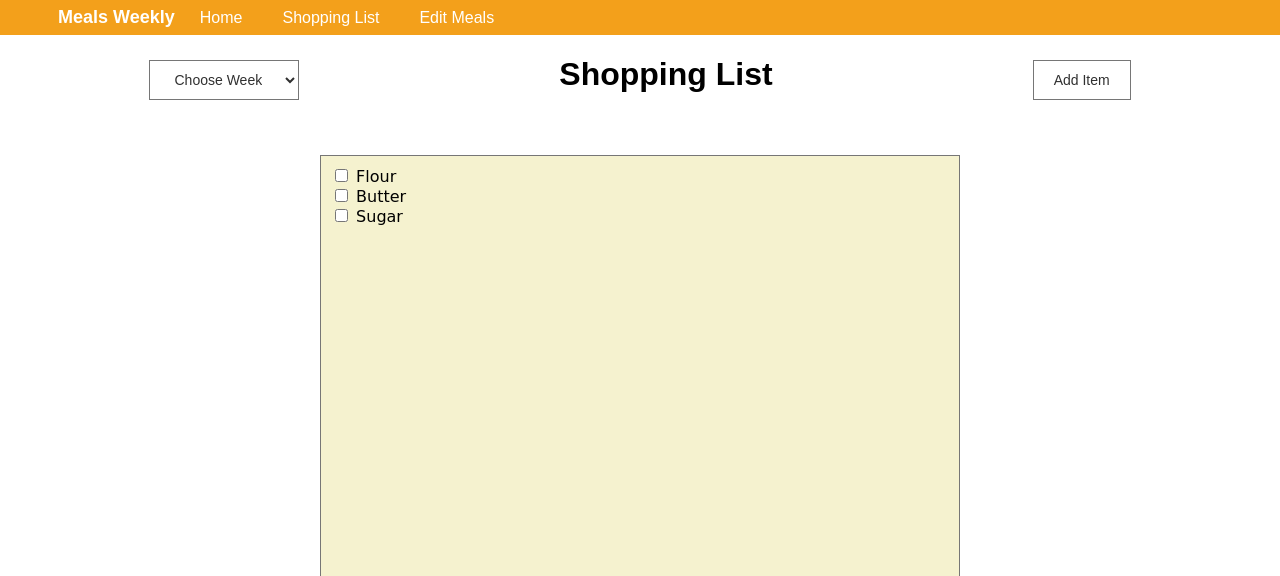
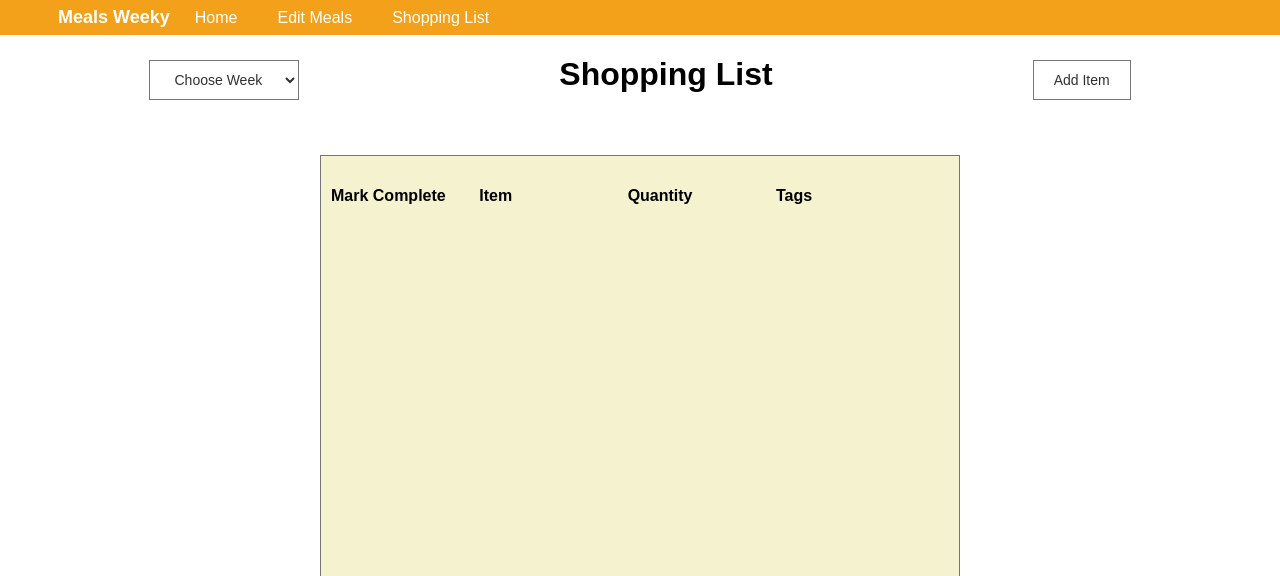
Before and after one commit to kavadloj/MealsWeekly, a Node server app: page /list in a window 1280 px wide. Shown: the top 576 px of the page. Run offline with Node 20, Linux system fonts and the light colour scheme; data that the repository does not hold is empty; some libraries are stand-ins or nearby versions.

Commit message:
Updates to list page

```diff
--- /dev/null
+++ b/Meals Weekly 2.0/mealsweekly/public/javascripts/list.js
@@ -0,0 +1,25 @@
+// Get the modal
+var modal = document.getElementById("myModal");
+
+// Get the button that opens the modal
+var btn = document.getElementById("additem");
+
+// Get the <span> element that closes the modal
+var span = document.getElementsByClassName("close")[0];
+
+// When the user clicks the button, open the modal
+btn.onclick = function() {
+  modal.style.display = "block";
+}
+
+// When the user clicks on <span> (x), close the modal
+span.onclick = function() {
+  modal.style.display = "none";
+}
+
+// When the user clicks anywhere outside of the modal, close it
+window.onclick = function(event) {
+  if (event.target == modal) {
+    modal.style.display = "none";
+  }
+}
--- a/Meals Weekly 2.0/mealsweekly/public/stylesheets/mycss.css
+++ b/Meals Weekly 2.0/mealsweekly/public/stylesheets/mycss.css
@@ -44,7 +44,7 @@ a.nav:hover {
     flex-wrap: wrap;
     border-top: none;
 }
-#title, h1, h2, h3 {
+#title, h1, h2, h3, h4 {
     font-family: "Marker Felt", fantasy;
     display: inline-block;
 }
@@ -139,7 +139,7 @@ input[type=text]:focus, input[type=password]:focus {
     cursor: pointer;
     background-color: rgb(187, 187, 187);
 }
-#addweek {
+#addweek, #additem {
     margin-left: 20%;
 }
 #dayselect {
@@ -215,7 +215,7 @@ input[type=text]:focus, input[type=password]:focus {
     display: table;
     width: 100%;
   }
-  #addWeekForm {
+  #addWeekForm, #addItemForm {
     display: table-cell;
     text-align: center;
     vertical-align: middle;
@@ -229,3 +229,15 @@ input[type=text]:focus, input[type=password]:focus {
   #logged-in-as {
     margin-left: auto;
   }
+
+
+  .column {
+    float: left;
+    width: 24%;
+  }
+
+  .listitem:after {
+    content: "";
+    display: table;
+    clear: both;
+  }
--- a/Meals Weekly 2.0/mealsweekly/routes/index.js
+++ b/Meals Weekly 2.0/mealsweekly/routes/index.js
@@ -80,7 +80,15 @@ router.get('/home', function(req, res) {
 
 /* GET List page. */
 router.get('/list', function(req, res) {
-  res.render('list', { title: 'Meals Weekly', "weeksArray" : weeksArray});
+  var db = req.db;
+  var collection = db.get('listcollection');
+  collection.find({"username" : globalUser, "week" : globalWeek},{},function(e,docs){
+      res.render('list', {
+          title: "Meals Weeky",
+          "weeksArray" : weeksArray,
+          "shoppinglist" : docs
+      });
+  });
 });
 
 /* GET Add Meal page. */
@@ -323,5 +331,48 @@ router.post('/switchweek', function(req, res) {
   res.redirect("home");
 });
 
+router.post('/switchlistweek', function(req, res) {
+  var setweek = req.body.week;
+  globalWeek = setweek;
+  res.redirect("list");
+});
+
+
+
+/* POST to Add List Item service */
+router.post('/newitem', function(req, res) {
+
+  // Set our internal DB variable
+  var db = req.db;
+
+  // Get our form values. These rely on the "name" attributes
+  var username = globalUser;
+  var week = globalWeek;
+  var item = req.body.itemName;
+  var quantity = req.body.quantity;
+  var tags = req.body.tags;
+
+  // Set our collection
+  var collection = db.get('listcollection');
+
+  // Submit to the DB
+  collection.insert({
+    "username" : username,
+    "week" : week,
+    "item" : item,
+    "quantity" : quantity,
+    "tags" : [tags]
+  }, function (err, doc) {
+    if (err) {
+        // If it failed, return error
+        res.send("There was a problem adding the information to the database.");
+    }
+    else {
+        // And forward to success page
+        res.redirect("list");
+    }
+  });
+
+});
 
 module.exports = router;
--- a/Meals Weekly 2.0/mealsweekly/views/addmeal.ejs
+++ b/Meals Weekly 2.0/mealsweekly/views/addmeal.ejs
@@ -11,8 +11,8 @@
             <div class="navigation">
             <span id=title>Meals Weekly</span>
             <span id="nav-home"><a class="nav" href="home">Home</a></span>
+            <span id="nav-form"><a class="nav" href="addmeal">Edit Meals</a></span>
             <span id="nav-list"><a class="nav" href="list">Shopping List</a></span>
-            <span id="nav-form"><a class="nav" href="addmeal">Edit Meals</a></span>
             </div>
         </div>
 
--- a/Meals Weekly 2.0/mealsweekly/views/home.ejs
+++ b/Meals Weekly 2.0/mealsweekly/views/home.ejs
@@ -12,8 +12,8 @@
             <div class="navigation">
             <span id=title><%= title %></span>
                 <span id="nav-home"><a class="nav" href="home">Home</a></span>
+                <span id="nav-form"><a class="nav" href="addmeal">Edit Meals</a></span>
                 <span id="nav-list"><a class="nav" href="list">Shopping List</a></span>
-                <span id="nav-form"><a class="nav" href="addmeal">Edit Meals</a></span>
                 <span id="logged-in-as"></span>
             </div>
             </div>
--- a/Meals Weekly 2.0/mealsweekly/views/list.ejs
+++ b/Meals Weekly 2.0/mealsweekly/views/list.ejs
@@ -11,8 +11,8 @@
             <div class="navigation">
             <span id=title><%= title %></span>
             <span id="nav-home"><a class="nav" href="home">Home</a></span>
+            <span id="nav-form"><a class="nav" href="addmeal">Edit Meals</a></span>
             <span id="nav-list"><a class="nav" href="list">Shopping List</a></span>
-            <span id="nav-form"><a class="nav" href="addmeal">Edit Meals</a></span>
         </div>
             </div>
 
@@ -21,7 +21,8 @@
 
         <div class="flex-container">
             <div id="titlepanel">
-                <select name="week" id="week">
+                <form id="sendCurrentMeal" name="sendCurrentMeal" method="post" action="/switchlistweek">
+                    <select onchange="this.form.submit()" name="week" id="week">
                         <option value="Choose">Choose Week</option>
                         <%
                             var list = '';
@@ -30,25 +31,53 @@
                             }
                         %>
                         <%- list %>
-                </select>
+                    </select>
+                </form>
                 <h1><a name="pagetitle"></a>Shopping List</h1>
-                <button id="addweek">Add Item</button>
+                <button id="additem">Add Item</button>
             </div>
+
             <div id="shoppinglist">
                 <div class="listitem">
-                    <input type="checkbox" id="item1" name="item1" value="Flour">
-                    <label for="item1">Flour</label><br>
+                    <h4 class="column">Mark Complete</h2>
+                    <h4 class="column">Item</h2>
+                    <h4 class="column">Quantity</h2>
+                    <h4 class="column">Tags</h2>
                 </div>
-                <div class="listitem">
-                        <input type="checkbox" id="item2" name="item2" value="Butter">
-                        <label for="item2">Butter</label><br>
-                </div>
-                <div class="listitem">
-                        <input type="checkbox" id="item3" name="item3" value="Sugar">
-                        <label for="item3">Sugar</label><br>
-                </div>
+                <%
+                    if(shoppinglist.length > 0) {
+                        var mylist = '';
+                        for (i = 0; i < shoppinglist.length; i++) {
+                        mylist += '<div class="listitem"><input class="column" type="checkbox" id="item' + i + '" name="' + shoppinglist[i].item + '" value="' + shoppinglist[i].item + '"><label class="column" for="item' + i + '">' + shoppinglist[i].item + '</label><label class="column">' + shoppinglist[i].quantity + '</label><label class="column">' + shoppinglist[i].tags[0] + '</label></div>';
+                        }
+                    }
+                %>
+                <%- mylist %>
             </div>
         </div>
+
+        <div id="myModal" class="modal">
+                <div class="modal-content">
+                    <span class="close">&times;</span>
+                    <div id="modalformdiv">
+                        <form id="addItemForm" name="newitem" method="post" action="/newitem">
+                            <h2>Add new list item</h2><br>
+                            <label for="itemName">Item name:</label><br>
+                            <input type="text" id="itemName" name="itemName"><br>
+                            <label for="quantity">Quantity:</label><br>
+                            <input type="number" id="quantity" name="quantity"><br>
+                            <label for="tags">Meal tags:</label><br>
+                            <input type="text" id="tags" name="tags"><br>
+                            <br><br>
+                            <input onclick="store(); window.location.reload();" class="submitbutton" type="submit" value="Submit">
+                        </form>
+                    </div>
+                </div>
+
+            </div>
+
         <div id="footer-panel">Created by Jonah Kavadlo</div>
     </body>
 </html>
+
+<script type="text/javascript" src="/javascripts/list.js"></script>
```
